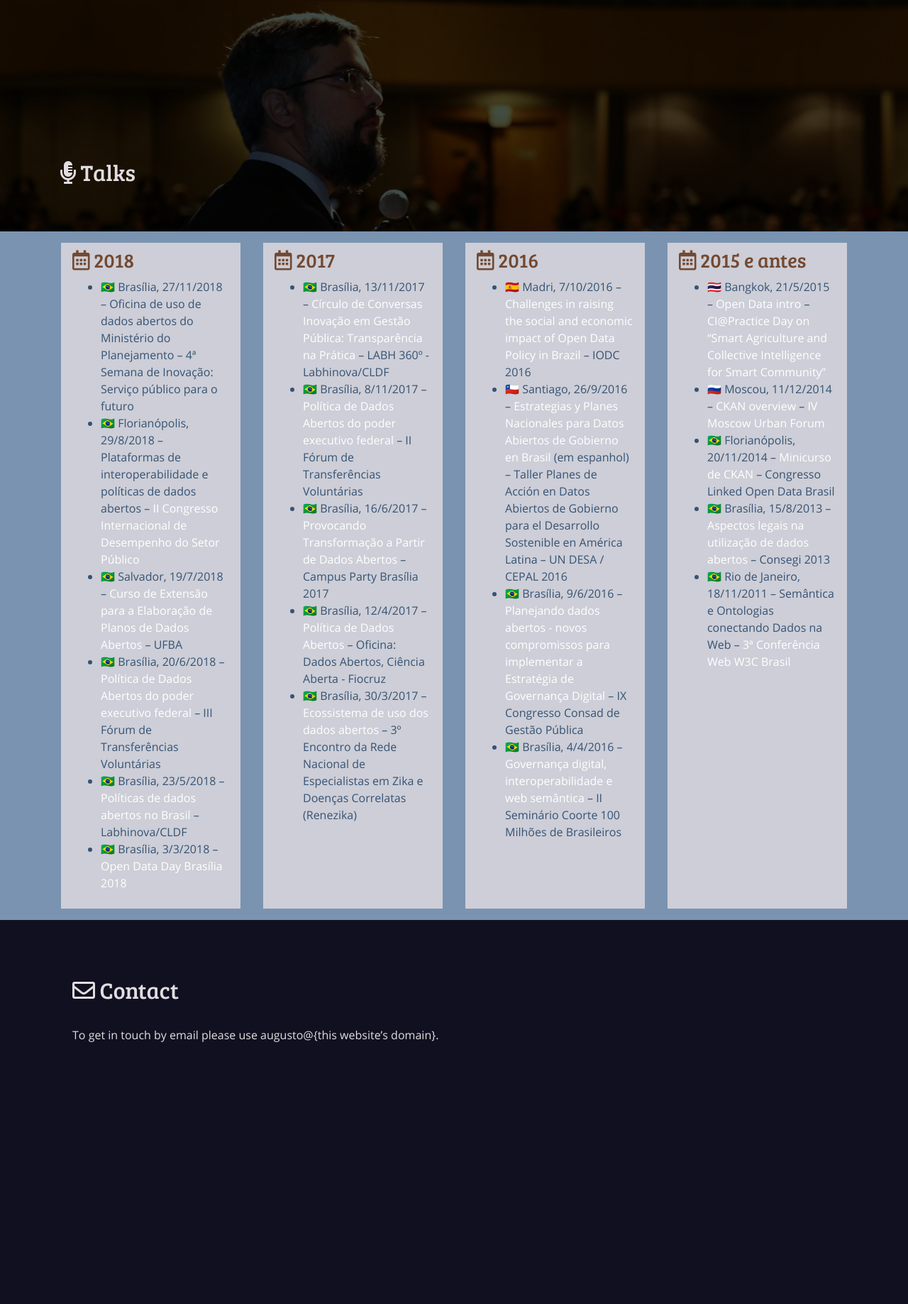
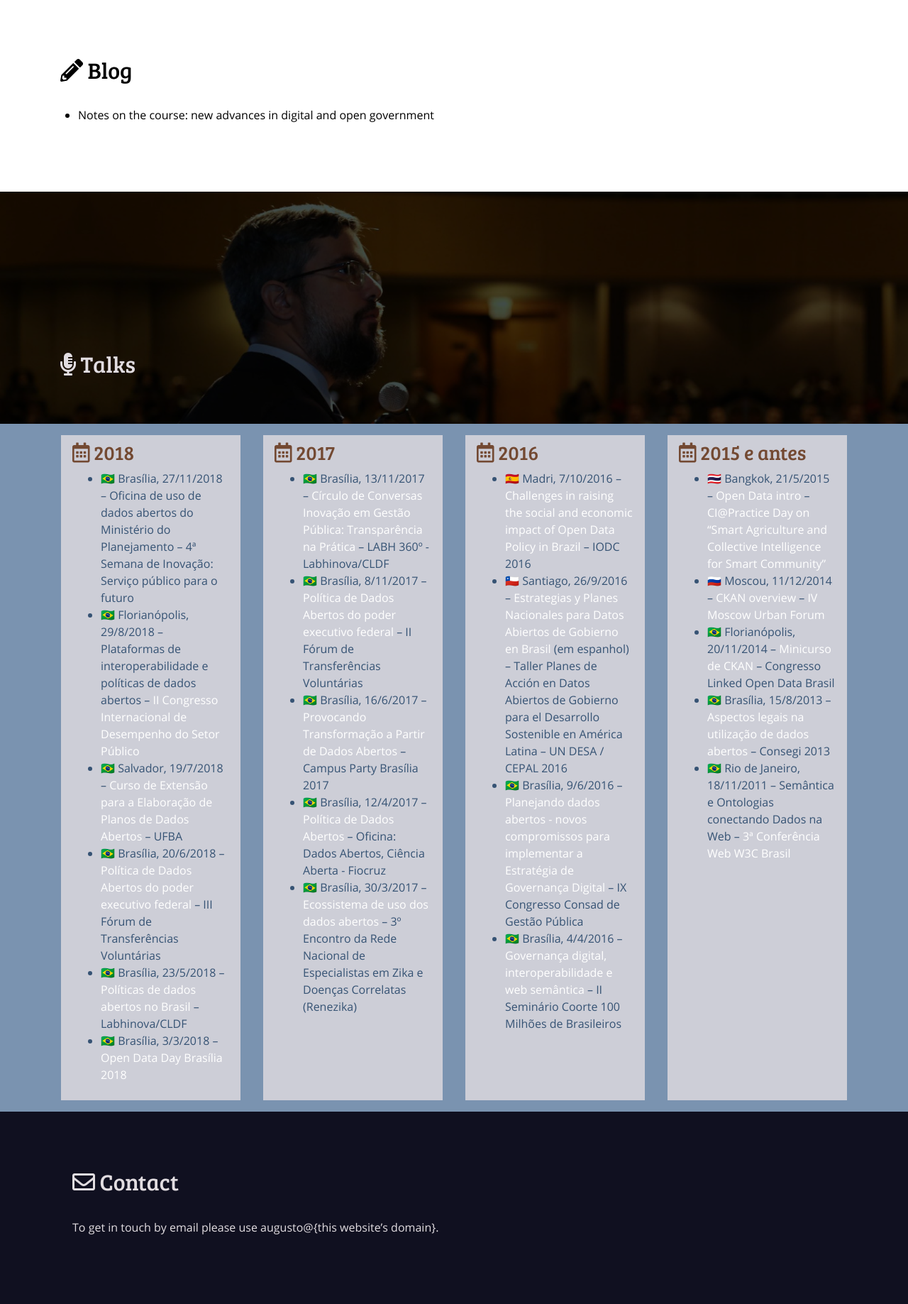
Before and after one commit to augusto-herrmann/augusto-herrmann.github.io, a Jekyll site: the page built from en/index.md, in a window 1280 px wide. Shown: the part 1393-3230 px from the top of the page at 71% size. Built offline with Jekyll 4.4.1, drawn with Linux system fonts in a browser that asks for light colours; nearby versions of some CDN libraries; before the commit the page ends 2959 px from its top, so only the background shows below that.

Commit message:
fix post layout

```diff
--- a/_layouts/post.html
+++ b/_layouts/post.html
@@ -5,6 +5,11 @@
     <div class="heading">
       <div class="container">
         <h1>{{ page.title }}</h1>
+      </div>
+    </div>
+    <div class="container">
+      <div class="metadata">
+        {{ page.date | date: "%-d/%m/%Y" }}
       </div>
     </div>
     <div class="container">
--- a/assets/styles/base.css
+++ b/assets/styles/base.css
@@ -413,10 +413,18 @@ html.post article h1.inverted {
   color: black;
 }
 
+html.post .metadata {
+  float: right;
+}
+
 html.post article .content {
   padding: 5em 2em;
 }
 
+html.post article .content p {
+  text-align: justify;
+  hyphens: auto;
+}
 html.post article img.wide {
   width: 100%;
 }
--- a/en/index.md
+++ b/en/index.md
@@ -48,6 +48,22 @@ themes:
 * [Infraestrutura nacional de dados abertos](http://banco.consad.org.br/handle/123456789/854) (in Portuguese) -- National Council of State Secretaries of Administration (Consad)
 * [Implementando uma infraestrutura nacional de dados abertos: o caso brasileiro](http://siare.clad.org/fulltext/0075041.pdf) (in Portuguese) -- Latin American Centre of Administration and Development (CLAD)
 * [Planning for Open Data - New commitments for implementing the Digital Governance Strategy](http://consad.org.br/wp-content/uploads/2016/06/Painel-32-03.pdf) (in Portuguese) -- National Council of State Secretaries of Administration (Consad)
+
+</div>
+</section>
+
+<section id="blog">
+<div class="container">
+
+## *﻿*{: .fas .fa-pencil-alt} Blog
+
+{% assign posts=site.posts | where:"lang", page.lang %}
+
+<div class="row">
+{% for post in posts %}
+* [{{ post.title }}]({{ post.url | relative_url }})
+{% endfor %}
+</div>
 
 </div>
 </section>
```
Also changed, not shown: _posts/2019-05-17-anotacoes-do-curso-novos-avancos-em-governo-aberto-e-digital.md (+1 -1 lines), pt/index.md (+5 -1 lines).
